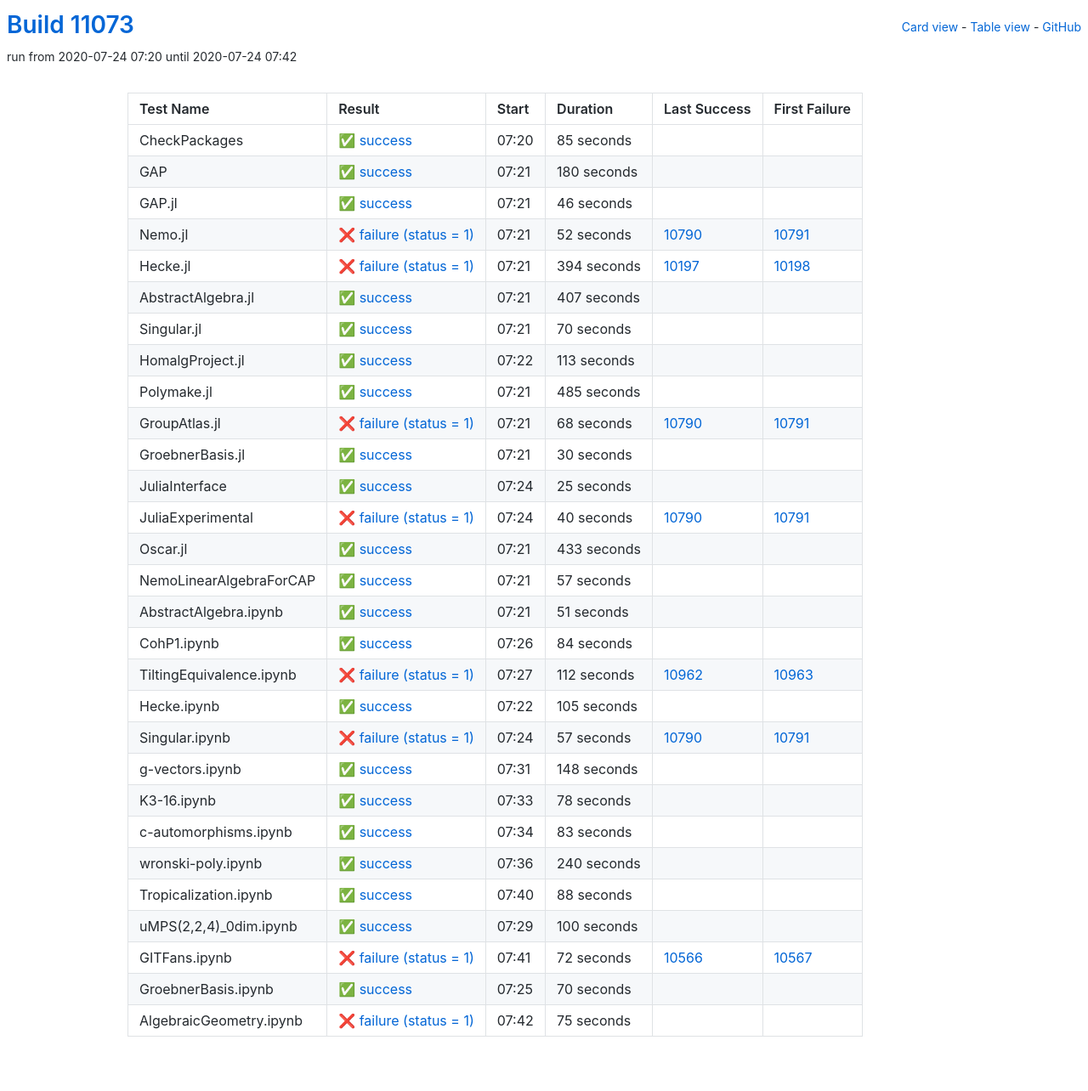
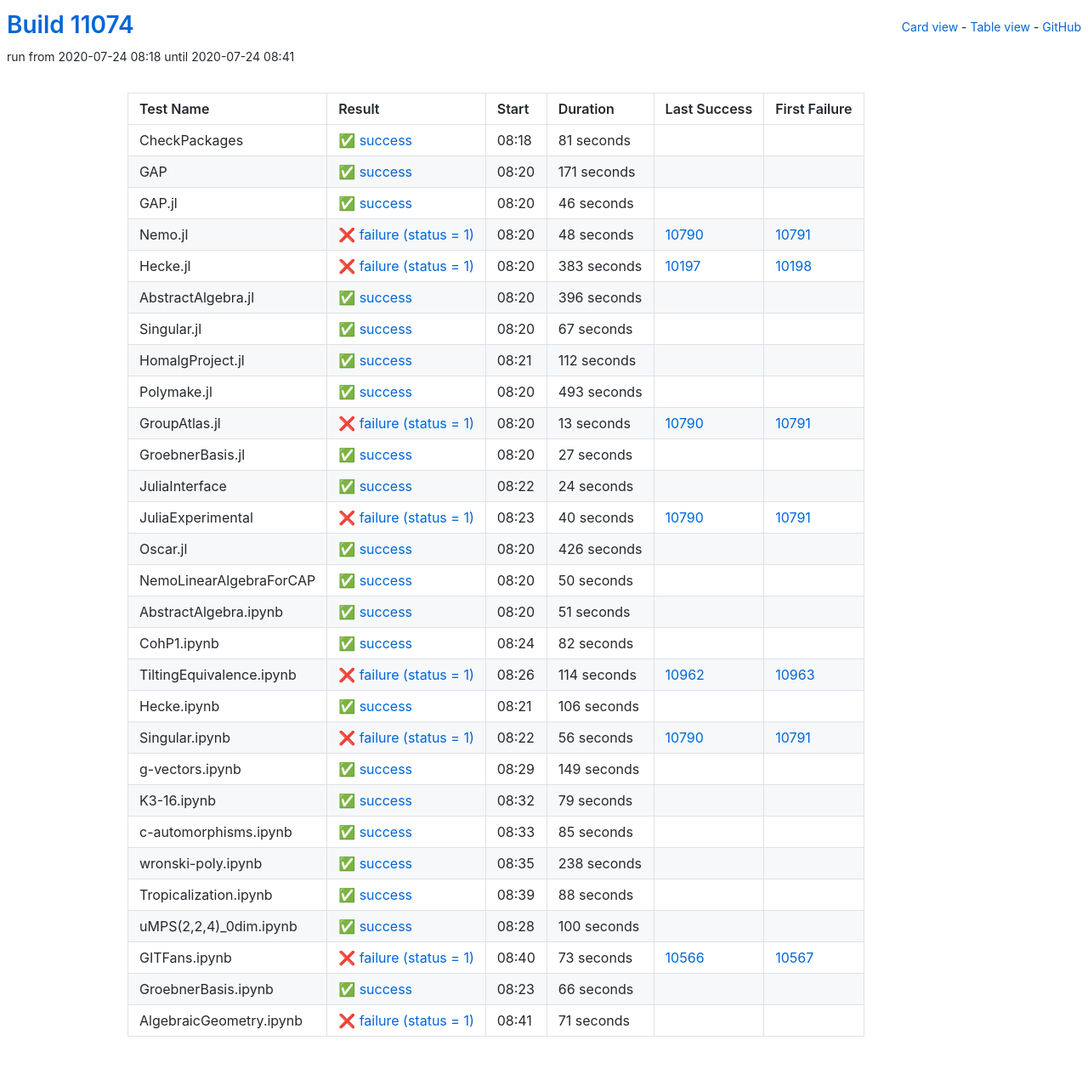
Before and after one commit to oscar-system/oscar-ci-status, a Jekyll site: the page built from table.html, in a window 1280 px wide. Shown: the whole page at 85% size. Built offline with Jekyll 4.4.1, drawn with Linux system fonts in a browser that asks for light colours.

Commit message:
Build #11074

```diff
--- a/_data/ci.yml
+++ b/_data/ci.yml
@@ -1,6 +1,6 @@
 ---
-build: 11073
-build_url: https://oscarci.mathematik.uni-kl.de/job/oscar/11073/
+build: 11074
+build_url: https://oscarci.mathematik.uni-kl.de/job/oscar/11074/
 job: oscar
 organization: oscar-system
 repo: oscar-ci-status
@@ -8,32 +8,32 @@
 tests:
 - name: CheckPackages
   id: checkpackages
-  log: https://oscarci.mathematik.uni-kl.de/job/oscar/11073/artifact/logs/build-11073/CheckPackages.log
-  start: 2020-07-24 07:20
+  log: https://oscarci.mathematik.uni-kl.de/job/oscar/11074/artifact/logs/build-11074/CheckPackages.log
+  start: 2020-07-24 08:18
   success: true
   exitcode: 0
   status: success
-  duration: 85
+  duration: 81
   last_success: false
   last_success_url:
   first_failure: false
   first_failure_url:
 - name: GAP
   id: gap
-  log: https://oscarci.mathematik.uni-kl.de/job/oscar/11073/artifact/logs/build-11073/GAP.log
-  start: 2020-07-24 07:21
+  log: https://oscarci.mathematik.uni-kl.de/job/oscar/11074/artifact/logs/build-11074/GAP.log
+  start: 2020-07-24 08:20
   success: true
   exitcode: 0
   status: success
-  duration: 180
+  duration: 171
   last_success: false
   last_success_url:
   first_failure: false
   first_failure_url:
 - name: GAP.jl
   id: gap-jl
-  log: https://oscarci.mathematik.uni-kl.de/job/oscar/11073/artifact/logs/build-11073/GAP.jl.log
-  start: 2020-07-24 07:21
+  log: https://oscarci.mathematik.uni-kl.de/job/oscar/11074/artifact/logs/build-11074/GAP.jl.log
+  start: 2020-07-24 08:20
   success: true
   exitcode: 0
   status: success
@@ -44,116 +44,116 @@
   first_failure_url:
 - name: Nemo.jl
   id: nemo-jl
-  log: https://oscarci.mathematik.uni-kl.de/job/oscar/11073/artifact/logs/build-11073/Nemo.jl.log
-  start: 2020-07-24 07:21
+  log: https://oscarci.mathematik.uni-kl.de/job/oscar/11074/artifact/logs/build-11074/Nemo.jl.log
+  start: 2020-07-24 08:20
   success: false
   exitcode: 1
   status: failure
-  duration: 52
+  duration: 48
   last_success: 10790
   last_success_url: https://oscarci.mathematik.uni-kl.de/job/oscar/10790/
   first_failure: 10791
   first_failure_url: https://oscarci.mathematik.uni-kl.de/job/oscar/10791/
 - name: Hecke.jl
   id: hecke-jl
-  log: https://oscarci.mathematik.uni-kl.de/job/oscar/11073/artifact/logs/build-11073/Hecke.jl.log
-  start: 2020-07-24 07:21
+  log: https://oscarci.mathematik.uni-kl.de/job/oscar/11074/artifact/logs/build-11074/Hecke.jl.log
+  start: 2020-07-24 08:20
   success: false
   exitcode: 1
   status: failure
-  duration: 394
+  duration: 383
   last_success: 10197
   last_success_url: https://oscarci.mathematik.uni-kl.de/job/oscar/10197/
   first_failure: 10198
   first_failure_url: https://oscarci.mathematik.uni-kl.de/job/oscar/10198/
 - name: AbstractAlgebra.jl
   id: abstractalgebra-jl
-  log: https://oscarci.mathematik.uni-kl.de/job/oscar/11073/artifact/logs/build-11073/AbstractAlgebra.jl.log
-  start: 2020-07-24 07:21
+  log: https://oscarci.mathematik.uni-kl.de/job/oscar/11074/artifact/logs/build-11074/AbstractAlgebra.jl.log
+  start: 2020-07-24 08:20
   success: true
   exitcode: 0
   status: success
-  duration: 407
+  duration: 396
   last_success: false
   last_success_url:
   first_failure: false
   first_failure_url:
 - name: Singular.jl
   id: singular-jl
-  log: https://oscarci.mathematik.uni-kl.de/job/oscar/11073/artifact/logs/build-11073/Singular.jl.log
-  start: 2020-07-24 07:21
+  log: https://oscarci.mathematik.uni-kl.de/job/oscar/11074/artifact/logs/build-11074/Singular.jl.log
+  start: 2020-07-24 08:20
   success: true
   exitcode: 0
   status: success
-  duration: 70
+  duration: 67
   last_success: false
   last_success_url:
   first_failure: false
   first_failure_url:
 - name: HomalgProject.jl
   id: homalgproject-jl
-  log: https://oscarci.mathematik.uni-kl.de/job/oscar/11073/artifact/logs/build-11073/HomalgProject.jl.log
-  start: 2020-07-24 07:22
+  log: https://oscarci.mathematik.uni-kl.de/job/oscar/11074/artifact/logs/build-11074/HomalgProject.jl.log
+  start: 2020-07-24 08:21
   success: true
   exitcode: 0
   status: success
-  duration: 113
+  duration: 112
   last_success: false
   last_success_url:
   first_failure: false
   first_failure_url:
 - name: Polymake.jl
   id: polymake-jl
-  log: https://oscarci.mathematik.uni-kl.de/job/oscar/11073/artifact/logs/build-11073/Polymake.jl.log
-  start: 2020-07-24 07:21
+  log: https://oscarci.mathematik.uni-kl.de/job/oscar/11074/artifact/logs/build-11074/Polymake.jl.log
+  start: 2020-07-24 08:20
   success: true
   exitcode: 0
   status: success
-  duration: 485
+  duration: 493
   last_success: false
   last_success_url:
   first_failure: false
   first_failure_url:
 - name: GroupAtlas.jl
   id: groupatlas-jl
-  log: https://oscarci.mathematik.uni-kl.de/job/oscar/11073/artifact/logs/build-11073/GroupAtlas.jl.log
-  start: 2020-07-24 07:21
+  log: https://oscarci.mathematik.uni-kl.de/job/oscar/11074/artifact/logs/build-11074/GroupAtlas.jl.log
+  start: 2020-07-24 08:20
   success: false
   exitcode: 1
   status: failure
-  duration: 68
+  duration: 13
   last_success: 10790
   last_success_url: https://oscarci.mathematik.uni-kl.de/job/oscar/10790/
   first_failure: 10791
   first_failure_url: https://oscarci.mathematik.uni-kl.de/job/oscar/10791/
 - name: GroebnerBasis.jl
   id: groebnerbasis-jl
-  log: https://oscarci.mathematik.uni-kl.de/job/oscar/11073/artifact/logs/build-11073/GroebnerBasis.jl.log
-  start: 2020-07-24 07:21
+  log: https://oscarci.mathematik.uni-kl.de/job/oscar/11074/artifact/logs/build-11074/GroebnerBasis.jl.log
+  start: 2020-07-24 08:20
   success: true
   exitcode: 0
   status: success
-  duration: 30
+  duration: 27
   last_success: false
   last_success_url:
   first_failure: false
   first_failure_url:
 - name: JuliaInterface
   id: juliainterface
-  log: https://oscarci.mathematik.uni-kl.de/job/oscar/11073/artifact/logs/build-11073/JuliaInterface.log
-  start: 2020-07-24 07:24
+  log: https://oscarci.mathematik.uni-kl.de/job/oscar/11074/artifact/logs/build-11074/JuliaInterface.log
+  start: 2020-07-24 08:22
   success: true
   exitcode: 0
   status: success
-  duration: 25
+  duration: 24
   last_success: false
   last_success_url:
   first_failure: false
   first_failure_url:
 - name: JuliaExperimental
   id: juliaexperimental
-  log: https://oscarci.mathematik.uni-kl.de/job/oscar/11073/artifact/logs/build-11073/JuliaExperimental.log
-  start: 2020-07-24 07:24
+  log: https://oscarci.mathematik.uni-kl.de/job/oscar/11074/artifact/logs/build-11074/JuliaExperimental.log
+  start: 2020-07-24 08:23
   success: false
   exitcode: 1
   status: failure
@@ -164,32 +164,32 @@
   first_failure_url: https://oscarci.mathematik.uni-kl.de/job/oscar/10791/
 - name: Oscar.jl
   id: oscar-jl
-  log: https://oscarci.mathematik.uni-kl.de/job/oscar/11073/artifact/logs/build-11073/Oscar.jl.log
-  start: 2020-07-24 07:21
+  log: https://oscarci.mathematik.uni-kl.de/job/oscar/11074/artifact/logs/build-11074/Oscar.jl.log
+  start: 2020-07-24 08:20
   success: true
   exitcode: 0
   status: success
-  duration: 433
+  duration: 426
   last_success: false
   last_success_url:
   first_failure: false
   first_failure_url:
 - name: NemoLinearAlgebraForCAP
   id: nemolinearalgebraforcap
-  log: https://oscarci.mathematik.uni-kl.de/job/oscar/11073/artifact/logs/build-11073/NemoLinearAlgebraForCAP.log
-  start: 2020-07-24 07:21
+  log: https://oscarci.mathematik.uni-kl.de/job/oscar/11074/artifact/logs/build-11074/NemoLinearAlgebraForCAP.log
+  start: 2020-07-24 08:20
   success: true
   exitcode: 0
   status: success
-  duration: 57
+  duration: 50
   last_success: false
   last_success_url:
   first_failure: false
   first_failure_url:
 - name: AbstractAlgebra.ipynb
   id: abstractalgebra-ipynb
-  log: https://oscarci.mathematik.uni-kl.de/job/oscar/11073/artifact/logs/build-11073/AbstractAlgebra.ipynb.log
-  start: 2020-07-24 07:21
+  log: https://oscarci.mathematik.uni-kl.de/job/oscar/11074/artifact/logs/build-11074/AbstractAlgebra.ipynb.log
+  start: 2020-07-24 08:20
   success: true
   exitcode: 0
   status: success
@@ -200,104 +200,104 @@
   first_failure_url:
 - name: CohP1.ipynb
   id: cohp1-ipynb
-  log: https://oscarci.mathematik.uni-kl.de/job/oscar/11073/artifact/logs/build-11073/CohP1.ipynb.log
-  start: 2020-07-24 07:26
+  log: https://oscarci.mathematik.uni-kl.de/job/oscar/11074/artifact/logs/build-11074/CohP1.ipynb.log
+  start: 2020-07-24 08:24
   success: true
   exitcode: 0
   status: success
-  duration: 84
+  duration: 82
   last_success: false
   last_success_url:
   first_failure: false
   first_failure_url:
 - name: TiltingEquivalence.ipynb
   id: tiltingequivalence-ipynb
-  log: https://oscarci.mathematik.uni-kl.de/job/oscar/11073/artifact/logs/build-11073/TiltingEquivalence.ipynb.log
-  start: 2020-07-24 07:27
+  log: https://oscarci.mathematik.uni-kl.de/job/oscar/11074/artifact/logs/build-11074/TiltingEquivalence.ipynb.log
+  start: 2020-07-24 08:26
   success: false
   exitcode: 1
   status: failure
-  duration: 112
+  duration: 114
   last_success: 10962
   last_success_url: https://oscarci.mathematik.uni-kl.de/job/oscar/10962/
   first_failure: 10963
   first_failure_url: https://oscarci.mathematik.uni-kl.de/job/oscar/10963/
 - name: Hecke.ipynb
   id: hecke-ipynb
-  log: https://oscarci.mathematik.uni-kl.de/job/oscar/11073/artifact/logs/build-11073/Hecke.ipynb.log
-  start: 2020-07-24 07:22
+  log: https://oscarci.mathematik.uni-kl.de/job/oscar/11074/artifact/logs/build-11074/Hecke.ipynb.log
+  start: 2020-07-24 08:21
   success: true
   exitcode: 0
   status: success
-  duration: 105
+  duration: 106
   last_success: false
   last_success_url:
   first_failure: false
   first_failure_url:
 - name: Singular.ipynb
   id: singular-ipynb
-  log: https://oscarci.mathematik.uni-kl.de/job/oscar/11073/artifact/logs/build-11073/Singular.ipynb.log
-  start: 2020-07-24 07:24
+  log: https://oscarci.mathematik.uni-kl.de/job/oscar/11074/artifact/logs/build-11074/Singular.ipynb.log
+  start: 2020-07-24 08:22
   success: false
   exitcode: 1
   status: failure
-  duration: 57
+  duration: 56
   last_success: 10790
   last_success_url: https://oscarci.mathematik.uni-kl.de/job/oscar/10790/
   first_failure: 10791
   first_failure_url: https://oscarci.mathematik.uni-kl.de/job/oscar/10791/
 - name: g-vectors.ipynb
   id: g-vectors-ipynb
-  log: https://oscarci.mathematik.uni-kl.de/job/oscar/11073/artifact/logs/build-11073/g-vectors.ipynb.log
-  start: 2020-07-24 07:31
+  log: https://oscarci.mathematik.uni-kl.de/job/oscar/11074/artifact/logs/build-11074/g-vectors.ipynb.log
+  start: 2020-07-24 08:29
   success: true
   exitcode: 0
   status: success
-  duration: 148
+  duration: 149
   last_success: false
   last_success_url:
   first_failure: false
   first_failure_url:
 - name: K3-16.ipynb
   id: k3-16-ipynb
-  log: https://oscarci.mathematik.uni-kl.de/job/oscar/11073/artifact/logs/build-11073/K3-16.ipynb.log
-  start: 2020-07-24 07:33
+  log: https://oscarci.mathematik.uni-kl.de/job/oscar/11074/artifact/logs/build-11074/K3-16.ipynb.log
+  start: 2020-07-24 08:32
   success: true
   exitcode: 0
   status: success
-  duration: 78
+  duration: 79
   last_success: false
   last_success_url:
   first_failure: false
   first_failure_url:
 - name: c-automorphisms.ipynb
   id: c-automorphisms-ipynb
-  log: https://oscarci.mathematik.uni-kl.de/job/oscar/11073/artifact/logs/build-11073/c-automorphisms.ipynb.log
-  start: 2020-07-24 07:34
+  log: https://oscarci.mathematik.uni-kl.de/job/oscar/11074/artifact/logs/build-11074/c-automorphisms.ipynb.log
+  start: 2020-07-24 08:33
   success: true
   exitcode: 0
   status: success
-  duration: 83
+  duration: 85
   last_success: false
   last_success_url:
   first_failure: false
   first_failure_url:
 - name: wronski-poly.ipynb
   id: wronski-poly-ipynb
-  log: https://oscarci.mathematik.uni-kl.de/job/oscar/11073/artifact/logs/build-11073/wronski-poly.ipynb.log
-  start: 2020-07-24 07:36
+  log: https://oscarci.mathematik.uni-kl.de/job/oscar/11074/artifact/logs/build-11074/wronski-poly.ipynb.log
+  start: 2020-07-24 08:35
   success: true
   exitcode: 0
   status: success
-  duration: 240
+  duration: 238
   last_success: false
   last_success_url:
   first_failure: false
   first_failure_url:
 - name: Tropicalization.ipynb
   id: tropicalization-ipynb
-  log: https://oscarci.mathematik.uni-kl.de/job/oscar/11073/artifact/logs/build-11073/Tropicalization.ipynb.log
-  start: 2020-07-24 07:40
+  log: https://oscarci.mathematik.uni-kl.de/job/oscar/11074/artifact/logs/build-11074/Tropicalization.ipynb.log
+  start: 2020-07-24 08:39
   success: true
   exitcode: 0
   status: success
@@ -308,8 +308,8 @@
   first_failure_url:
 - name: uMPS(2,2,4)_0dim.ipynb
   id: umps-2-2-4-0dim-ipynb
-  log: https://oscarci.mathematik.uni-kl.de/job/oscar/11073/artifact/logs/build-11073/uMPS-2-2-4-_0dim.ipynb.log
-  start: 2020-07-24 07:29
+  log: https://oscarci.mathematik.uni-kl.de/job/oscar/11074/artifact/logs/build-11074/uMPS-2-2-4-_0dim.ipynb.log
+  start: 2020-07-24 08:28
   success: true
   exitcode: 0
   status: success
@@ -320,36 +320,36 @@
   first_failure_url:
 - name: GITFans.ipynb
   id: gitfans-ipynb
-  log: https://oscarci.mathematik.uni-kl.de/job/oscar/11073/artifact/logs/build-11073/GITFans.ipynb.log
-  start: 2020-07-24 07:41
+  log: https://oscarci.mathematik.uni-kl.de/job/oscar/11074/artifact/logs/build-11074/GITFans.ipynb.log
+  start: 2020-07-24 08:40
   success: false
   exitcode: 1
   status: failure
-  duration: 72
+  duration: 73
   last_success: 10566
   last_success_url: https://oscarci.mathematik.uni-kl.de/job/oscar/10566/
   first_failure: 10567
   first_failure_url: https://oscarci.mathematik.uni-kl.de/job/oscar/10567/
 - name: GroebnerBasis.ipynb
   id: groebnerbasis-ipynb
-  log: https://oscarci.mathematik.uni-kl.de/job/oscar/11073/artifact/logs/build-11073/GroebnerBasis.ipynb.log
-  start: 2020-07-24 07:25
+  log: https://oscarci.mathematik.uni-kl.de/job/oscar/11074/artifact/logs/build-11074/GroebnerBasis.ipynb.log
+  start: 2020-07-24 08:23
   success: true
   exitcode: 0
   status: success
-  duration: 70
+  duration: 66
   last_success: false
   last_success_url:
   first_failure: false
   first_failure_url:
 - name: AlgebraicGeometry.ipynb
   id: algebraicgeometry-ipynb
-  log: https://oscarci.mathematik.uni-kl.de/job/oscar/11073/artifact/logs/build-11073/AlgebraicGeometry.ipynb.log
-  start: 2020-07-24 07:42
+  log: https://oscarci.mathematik.uni-kl.de/job/oscar/11074/artifact/logs/build-11074/AlgebraicGeometry.ipynb.log
+  start: 2020-07-24 08:41
   success: false
   exitcode: 1
   status: failure
-  duration: 75
+  duration: 71
   last_success: false
   last_success_url:
   first_failure: false
```
Also changed, not shown: README.md.
